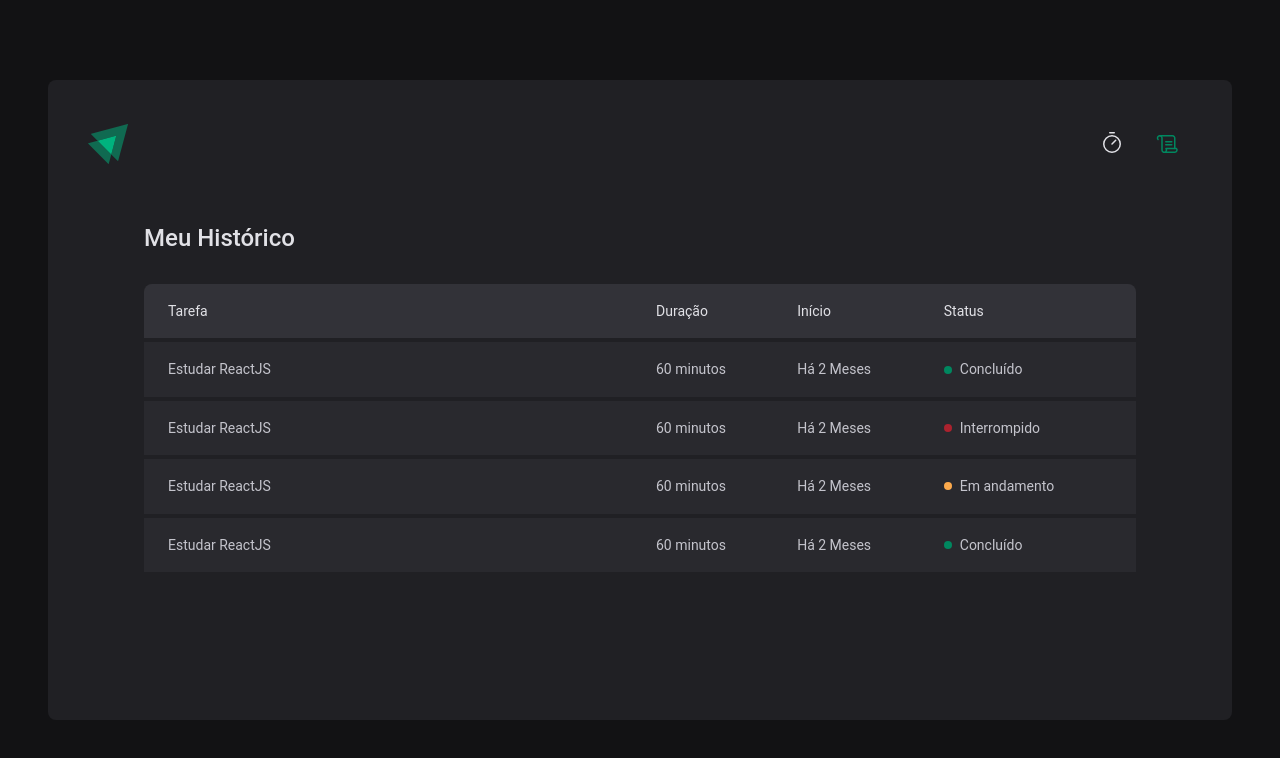
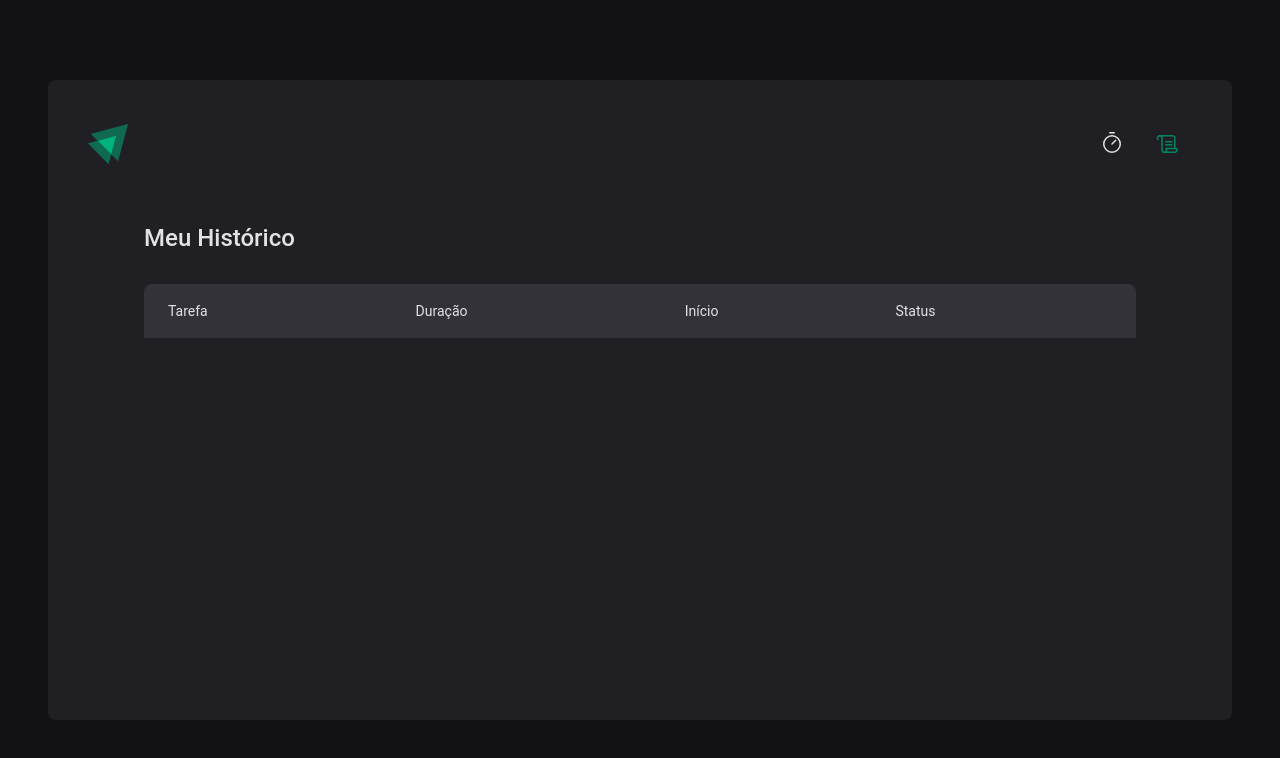
Before and after one commit to LuisMarchio03/ignite-reactjs-02-ignite-timer, a React app: page /history in a window 1280 px wide. Shown: the top 758 px of the page. Built offline with nearby package versions, Linux system fonts and the light colour scheme; the HTML template or start-up script is replaced by a standard one.

Commit message:
Ignite Timer - Contexto no React - Listagem do histórico

```diff
--- a/src/pages/History/index.tsx
+++ b/src/pages/History/index.tsx
@@ -21,41 +21,28 @@ export function History() {
           </thead>
 
           <tbody>
-            <tr>
-              <td>Estudar ReactJS</td>
-              <td>60 minutos</td>
-              <td>Há 2 Meses</td>
-              <td>
-                <Status statusColor="green">Concluído</Status>
-              </td>
-            </tr>
+            {cycles.map((cycle, i) => {
+              return (
+                <tr key={i}>
+                  <td>{cycle.task}</td>
+                  <td>{cycle.minutesAmount} minutos</td>
+                  <td>{cycle.startDate.toISOString()}</td>
+                  <td>
+                    {cycle.finishedDate && (
+                      <Status statusColor="green">Concluído</Status>
+                    )}
 
-            <tr>
-              <td>Estudar ReactJS</td>
-              <td>60 minutos</td>
-              <td>Há 2 Meses</td>
-              <td>
-                <Status statusColor="red">Interrompido</Status>
-              </td>
-            </tr>
+                    {cycle.interruptedDate && (
+                      <Status statusColor="red">Interrompido</Status>
+                    )}
 
-            <tr>
-              <td>Estudar ReactJS</td>
-              <td>60 minutos</td>
-              <td>Há 2 Meses</td>
-              <td>
-                <Status statusColor="yellow">Em andamento</Status>
-              </td>
-            </tr>
-
-            <tr>
-              <td>Estudar ReactJS</td>
-              <td>60 minutos</td>
-              <td>Há 2 Meses</td>
-              <td>
-                <Status statusColor="green">Concluído</Status>
-              </td>
-            </tr>
+                    {!cycle.finishedDate && !cycle.interruptedDate && (
+                      <Status statusColor="yellow">Em andamento</Status>
+                    )}
+                  </td>
+                </tr>
+              )
+            })}
           </tbody>
         </table>
       </HistoryList>
```
